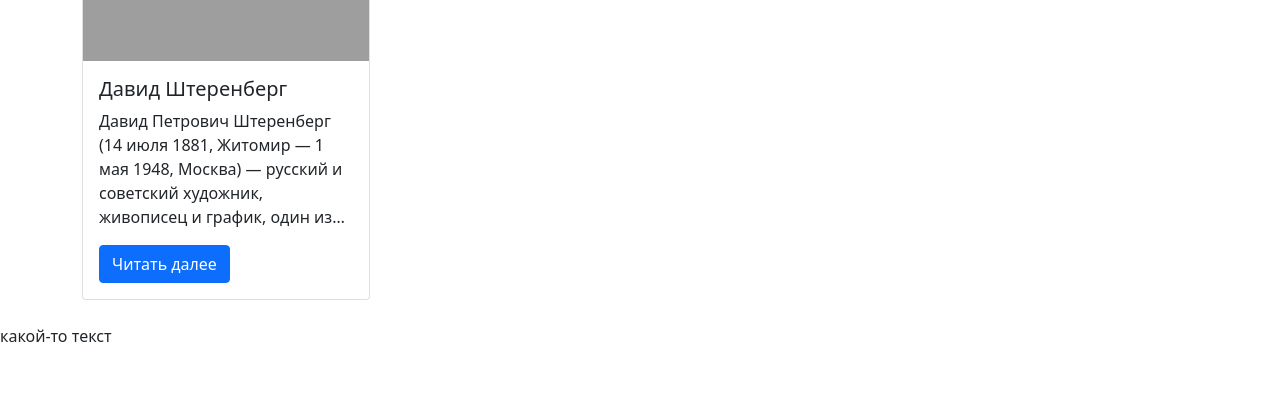
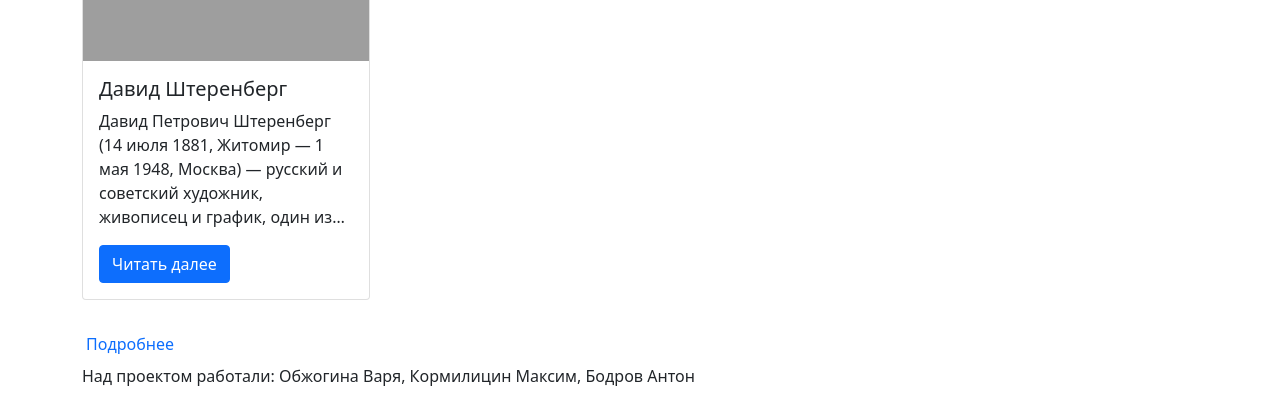
Before and after one commit to Varushhhka/proget_site, a Flask app: page /artists in a window 1280 px wide. Shown: the part 2326-2746 px from the top of the page. Before the commit the page ends 2668 px from the top, so only its background shows below. Run offline with Flask 2, Linux system fonts and the light colour scheme; data comes from the database, SQL or seed files in the repository; grey boxes are pictures that could not be loaded.

Commit message:
Add footer

```diff
--- a/templates/base.html
+++ b/templates/base.html
@@ -68,10 +68,13 @@
     </div>
     {% block content %}
     {% endblock %}
+    <footer>
+        <div class="row mt-3">
+            <a class="nav-link" href="https://vk.com/miryalitz">Подробнее</a>
+            <p>Над проектом работали: Обжогина Варя, Кормилицин Максим, Бодров Антон</p>
+        </div>
+    </footer>
 </div>
-<footer>
-    <p> какой-то текст </p>
-</footer>
 </body>
 <script src="https://cdn.jsdelivr.net/npm/bootstrap@5.1.3/dist/js/bootstrap.bundle.min.js"
         integrity="sha384-ka7Sk0Gln4gmtz2MlQnikT1wXgYsOg+OMhuP+IlRH9sENBO0LRn5q+8nbTov4+1p"
```
